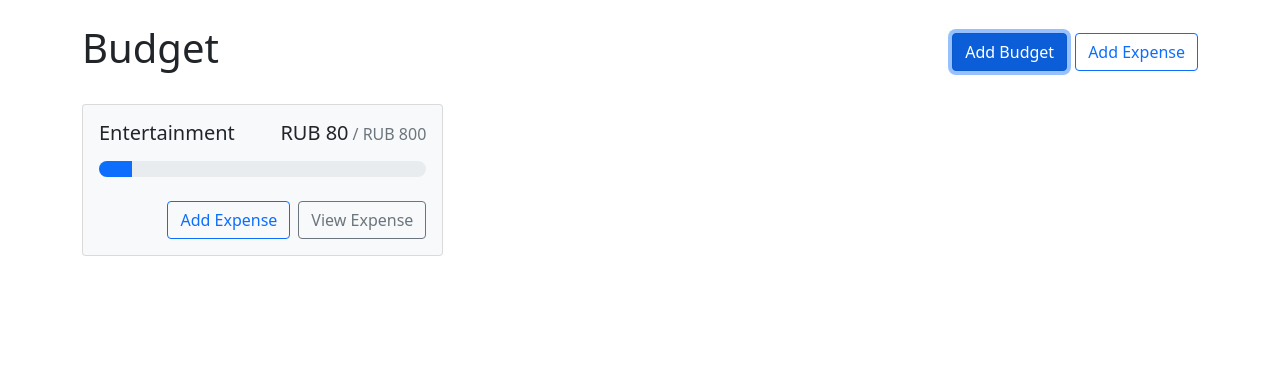
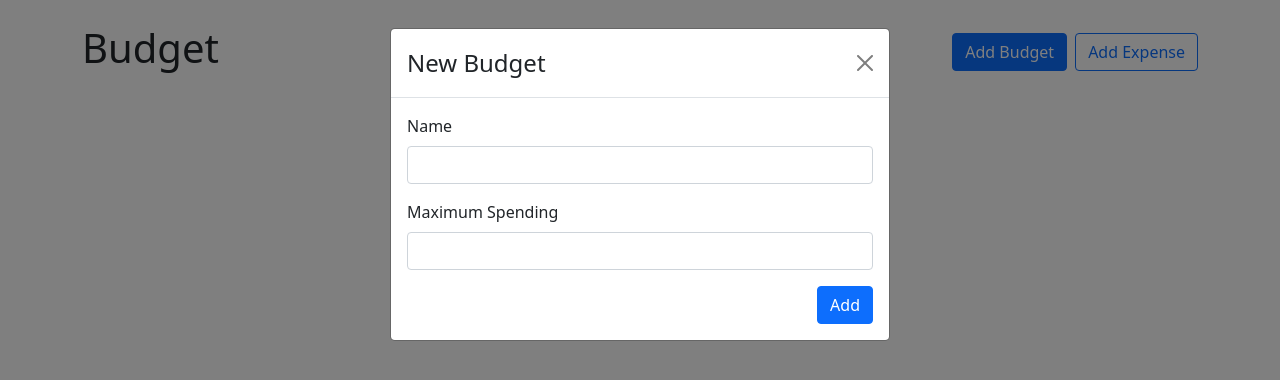
Before and after one commit to jm-spb/Budget-Tracker, a React (Create React App) app: page / in a window 1280 px wide. Both pictures are taken after a click on the button "Add Budget". Shown: the top 380 px of the page. Built offline with nearby package versions, Linux system fonts and the light colour scheme.

Commit message:
create AddBudgetModal & refactor App.jsx

```diff
--- a/src/App.jsx
+++ b/src/App.jsx
@@ -1,12 +1,23 @@
 import React from 'react';
 import { Container, Stack, Button } from 'react-bootstrap';
+
 import BudgetCard from './components/BudgetCard';
+import AddBudgetModal from './components/Modals/AddBudgetModal';
 
-const App = () => (
+import useBudgets from './hooks/useBudgets';
+
+const App = () => {
+  const [showAddBudgetModal, setShowAddBudgetModal] = React.useState(false);
+  const { budgets, getBudgetExpenses } = useBudgets();
+
+  return (
+    <>
       <Container className="my-4">
         <Stack direction="horizontal" gap="2" className="mb-4">
           <h1 className="me-auto">Budget</h1>
-      <Button variant="primary">Add Budget</Button>
+          <Button variant="primary" onClick={() => setShowAddBudgetModal(true)}>
+            Add Budget
+          </Button>
           <Button variant="outline-primary">Add Expense</Button>
         </Stack>
         <div
@@ -17,9 +28,23 @@
             alignItems: 'flex-start',
           }}
         >
-      <BudgetCard name="Entertainment" gray amount={80} max={800} />
+          {budgets.map(({ id, name, max }) => {
+            const calculatedAmount = getBudgetExpenses(id).reduce(
+              (total, expense) => total + expense.amount,
+              0,
+            );
+            return (
+              <BudgetCard key={id} name={name} gray amount={calculatedAmount} max={max} />
+            );
+          })}
         </div>
       </Container>
+      <AddBudgetModal
+        show={showAddBudgetModal}
+        handleClose={() => setShowAddBudgetModal(false)}
+      />
+    </>
   );
+};
 
 export default App;
--- /dev/null
+++ b/src/components/Modals/AddBudgetModal/index.jsx
@@ -0,0 +1,58 @@
+import React from 'react';
+import { Form, Modal, Button } from "react-bootstrap"
+import PropTypes from 'prop-types';
+
+import useBudgets from '../../../hooks/useBudgets';
+
+const AddBudgetModal = ({show, handleClose}) => {
+  const nameRef = React.useRef()
+  const maxRef = React.useRef()
+  const { addBudget } = useBudgets()
+
+  const handleSubmit = (e) => {
+    e.preventDefault()
+    addBudget({
+      name: nameRef.current.value,
+      max: parseFloat(maxRef.current.value),
+    })
+    handleClose()
+  }
+
+  return (
+    <Modal show={show} onHide={handleClose}>
+      <Form onSubmit={handleSubmit}>
+        <Modal.Header closeButton>
+          <Modal.Title>New Budget</Modal.Title>
+        </Modal.Header>
+        <Modal.Body>
+          <Form.Group className="mb-3" controlId="name">
+            <Form.Label>Name</Form.Label>
+            <Form.Control ref={nameRef} type="text" required />
+          </Form.Group>
+          <Form.Group className="mb-3" controlId="max">
+            <Form.Label>Maximum Spending</Form.Label>
+            <Form.Control
+              ref={maxRef}
+              type="number"
+              required
+              min={0}
+              step={0.01}
+            />
+          </Form.Group>
+          <div className="d-flex justify-content-end">
+            <Button variant="primary" type="submit">
+              Add
+            </Button>
+          </div>
+        </Modal.Body>
+      </Form>
+    </Modal>
+  )
+}
+
+export default AddBudgetModal
+
+AddBudgetModal.propTypes = {
+  show: PropTypes.bool.isRequired,
+  handleClose: PropTypes.func.isRequired
+}
```
Lines whose indentation alone changed are shown as unchanged.
